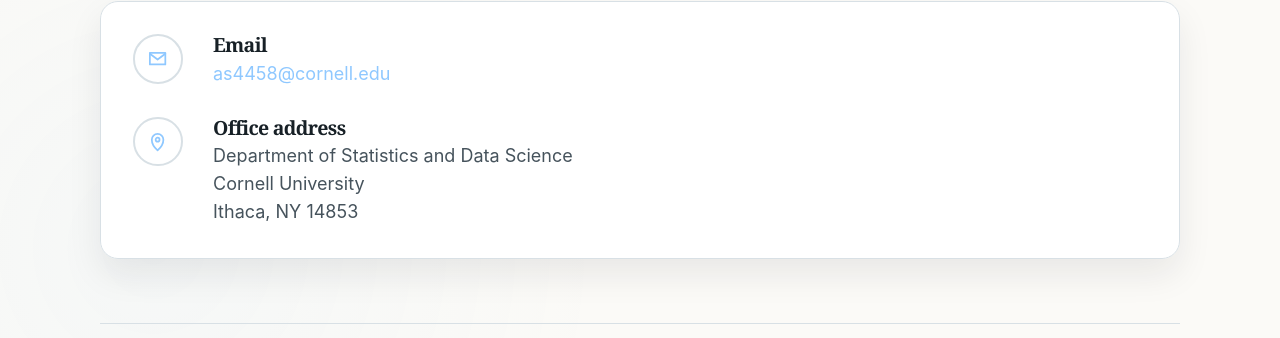
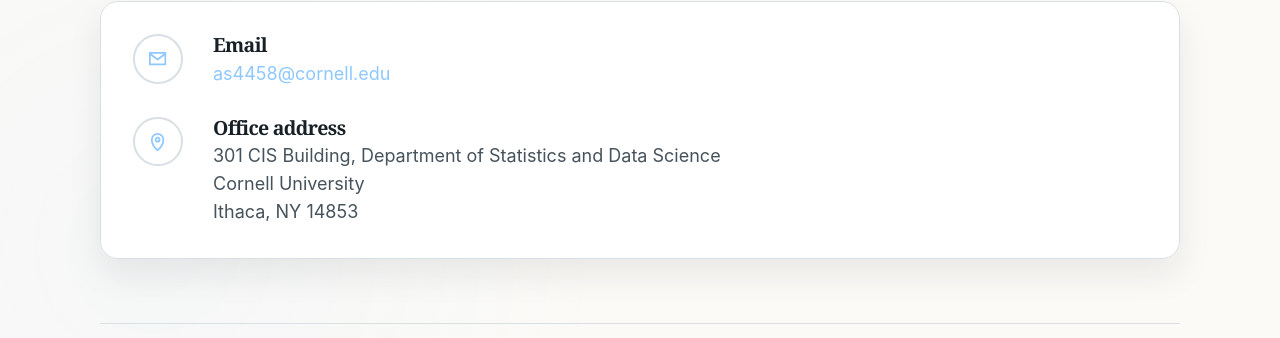
Before and after one commit to AbirS2026/AbirS2026.github.io, a Jekyll site: the page built from index.md, in a window 1280 px wide and 1378 px high. Shown: the part 965-1303 px from the top of the window. Built offline with Jekyll 4.4.1, drawn with Linux system fonts in a browser that asks for light colours; a style sheet for code colours, icons or effects is not loaded.

Commit message:
Update index.md

```diff
--- a/index.md
+++ b/index.md
@@ -173,7 +173,7 @@ title: Home
       <div class="contact-content">
         <h3>Office address</h3>
         <p>
-          Department of Statistics and Data Science<br>
+          301 CIS Building, Department of Statistics and Data Science<br>
           Cornell University<br>
           Ithaca, NY 14853
         </p>
```
